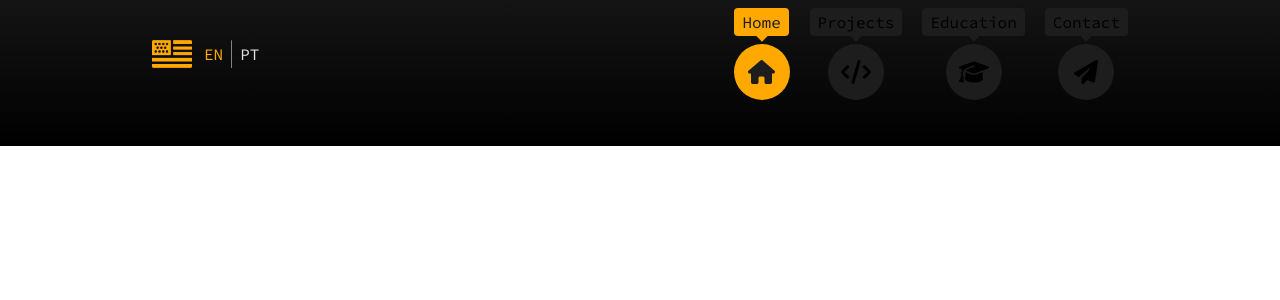
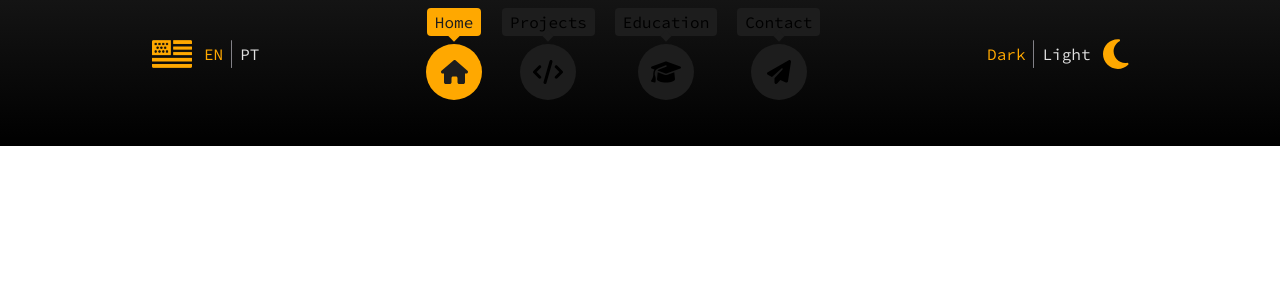
Before and after one commit to JhonatanGAlves/jhonatans-portfolio, a React (Vite) app: page / in a window 1280 px wide. Shown: the top 300 px of the page. Built offline with nearby package versions, Linux system fonts and the light colour scheme.

Commit message:
feat: ✨ Creating SwitchTheme component and importing it in the Header component

```diff
--- a/src/components/Header/Header.tsx
+++ b/src/components/Header/Header.tsx
@@ -3,9 +3,10 @@ import { useContext } from "react";
 import { NavBar } from "./navbar/NavBar";
 import SwitchLanguage from "./switches/languages/SwitchLanguage";
 import { PortfolioContext } from "../../context/PortfolioContext";
+import { SwitchTheme } from "./switches/themes/SwitchTheme";
 
 export const Header = () => {
-  const { theme } = useContext(PortfolioContext);
+  const { theme, setTheme } = useContext(PortfolioContext);
 
   return (
     <div className={`px-6`}>
@@ -14,6 +15,7 @@ export const Header = () => {
       >
         <SwitchLanguage theme={theme} />
         <NavBar theme={theme} />
+        <SwitchTheme theme={theme} setTheme={setTheme} />
       </header>
     </div>
   );
--- a/src/components/Header/navbar/NavBar.tsx
+++ b/src/components/Header/navbar/NavBar.tsx
@@ -48,7 +48,7 @@ export const NavBar = ({ theme }: NavBarProps) => {
     <nav>
       <ul className={`flex items-center gap-5`}>
         {navBarItemsData.map((item) => (
-          <div className={`flex flex-col items-center gap-1`}>
+          <div key={item.name} className={`flex flex-col items-center gap-1`}>
             <div className={`flex flex-col items-center`}>
               <span
                 className={`py-0.5 px-2 ${getColorOfSelectedItem(
@@ -67,7 +67,6 @@ export const NavBar = ({ theme }: NavBarProps) => {
               className={`w-14 h-14 ${getColorOfSelectedItem(
                 item.name
               )} flex  rounded-full`}
-              key={item.name}
               href={`#${item.name}`}
               onClick={() => setSelectedNav(item.name)}
             >
--- /dev/null
+++ b/src/components/Header/switches/themes/SwitchTheme.tsx
@@ -0,0 +1,47 @@
+import { SetStateAction } from "react";
+
+import { FontAwesomeIcon } from "@fortawesome/react-fontawesome";
+import { faMoon, faSun } from "@fortawesome/free-solid-svg-icons";
+
+import { useI18n } from "../../../../hooks/useI18n";
+
+interface SwitchThemeProps {
+  theme: "dark" | "light";
+  setTheme: (value: SetStateAction<"dark" | "light">) => void;
+}
+
+export const SwitchTheme = ({ theme, setTheme }: SwitchThemeProps) => {
+  const { i18n } = useI18n();
+
+  return (
+    <div className={`flex items-center gap-3`}>
+      <div className={`flex items-center gap-2 h-full`}>
+        <button
+          className={`${
+            theme === "dark"
+              ? "text-[var(--detail)] dark:text-[var(--dark-detail)]"
+              : "text-[var(--gray-100)] dark:text-[var(--dark-gray-100)] hover:text-[var(--gray-200)] hover:dark:text-[var(--dark-gray-200)]"
+          } transition-all`}
+          onClick={() => setTheme("dark")}
+        >
+          {i18n("dark")}
+        </button>
+        <div className="w-px h-7 rounded bg-[var(--gray-500)] dark:bg-[var(--dark-gray-500)]" />
+        <button
+          className={`${
+            theme === "light"
+              ? "text-[var(--detail)] dark:text-[var(--dark-detail)]"
+              : "text-[var(--gray-100)] dark:text-[var(--dark-gray-100)] hover:text-[var(--gray-200)] hover:dark:text-[var(--dark-gray-200)]"
+          } transition-all`}
+          onClick={() => setTheme("light")}
+        >
+          {i18n("light")}
+        </button>
+      </div>
+      <FontAwesomeIcon
+        className={`text-[var(--detail)] dark:text-[var(--dark-detail)] text-[2.125rem]`}
+        icon={theme === "dark" ? faMoon : faSun}
+      />
+    </div>
+  );
+};
```
